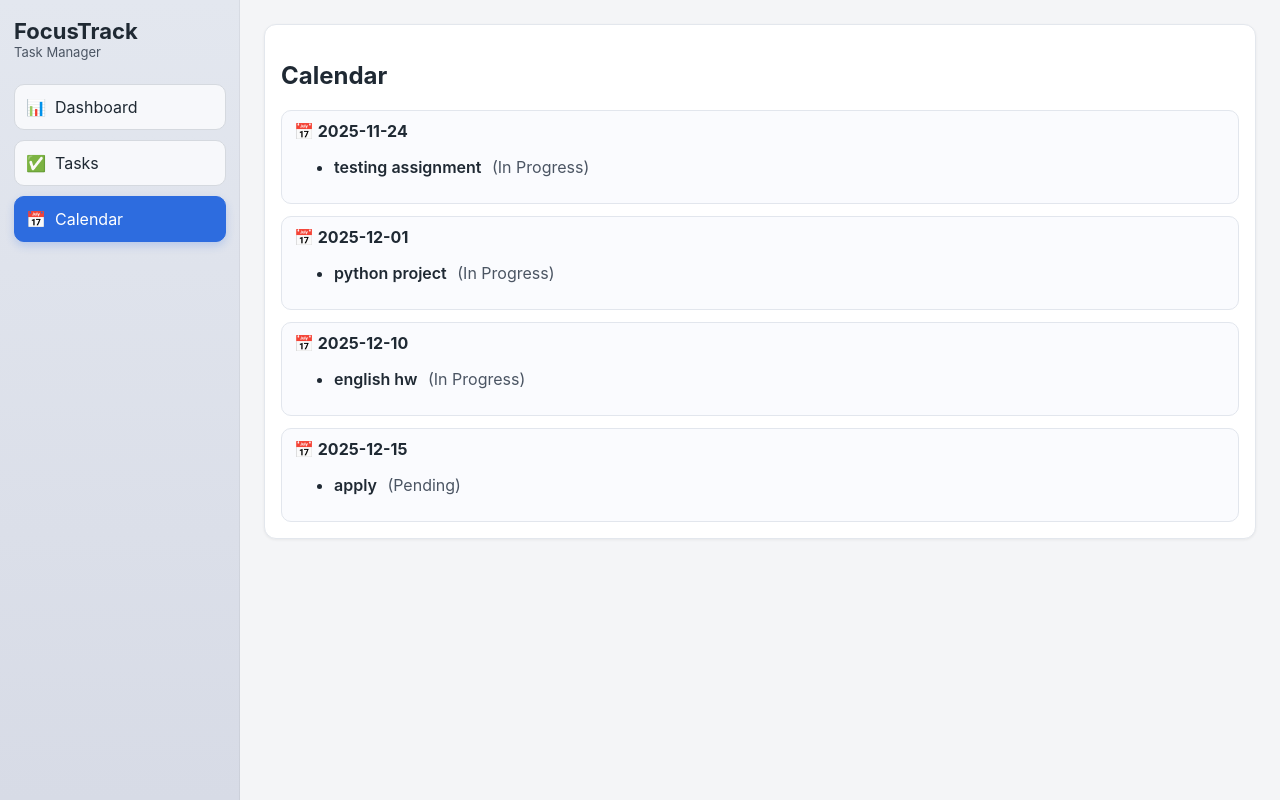
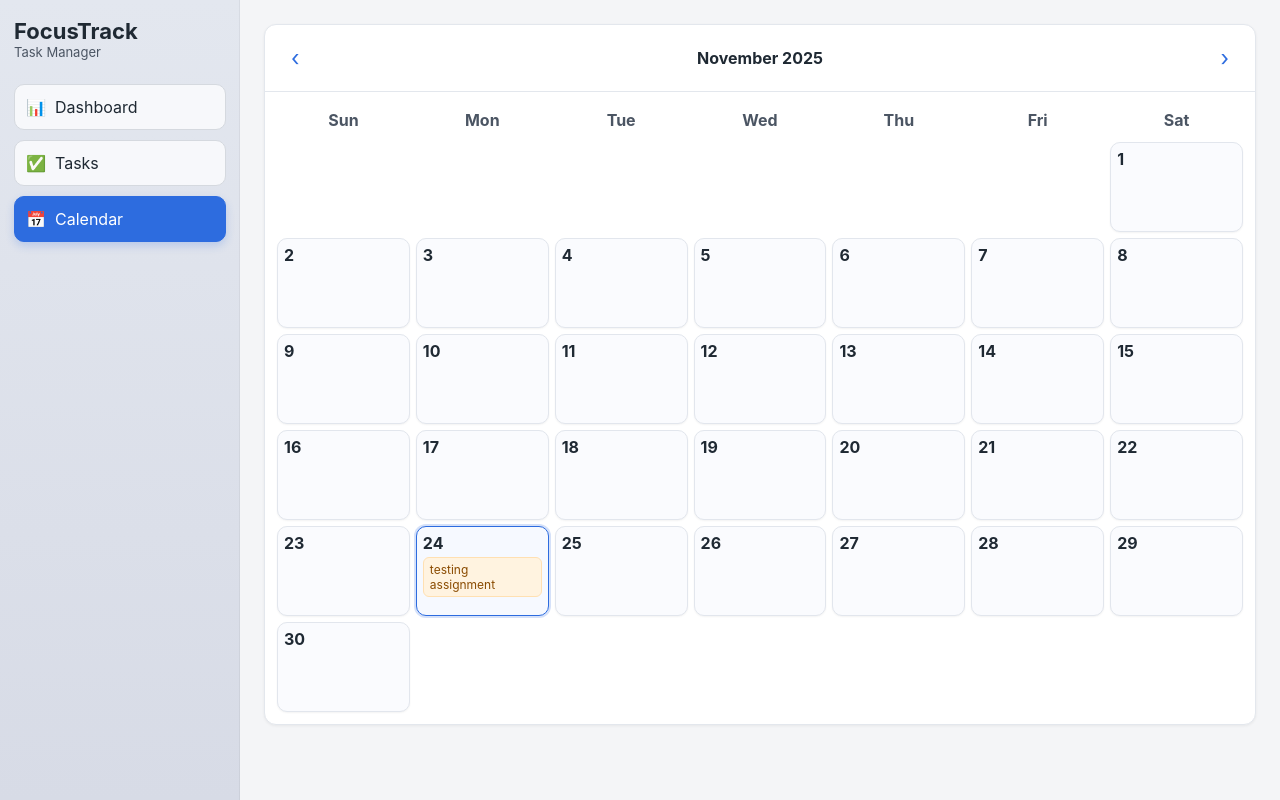
Before and after one commit to rohankhatri7/focustrack, a Flask app: page /calendar in a window 1280 px wide. Run offline with Flask 3, Linux system fonts and the light colour scheme.

Commit message:
skeleton mvp

```diff
--- a/main.py
+++ b/main.py
@@ -1,5 +1,7 @@
 """Flask entry point for FocusTrack."""
 from collections import defaultdict
+from datetime import date, datetime
+import calendar
 
 from flask import Flask, redirect, render_template, request, url_for
 
@@ -25,12 +27,20 @@ Base.metadata.create_all(engine)
 def dashboard():
     tasks = task_manager.list_tasks()
     total_tasks = len(tasks)
+    # count tasks by status
     completed_tasks = sum(1 for t in tasks if t.status == "Done")
     in_progress_tasks = sum(1 for t in tasks if t.status == "In Progress")
-    pending_tasks = sum(1 for t in tasks if t.status != "Done")
-    percent_complete = int((completed_tasks / total_tasks) * 100) if total_tasks else 0
-    percent_pending = int((pending_tasks / total_tasks) * 100) if total_tasks else 0
-    percent_in_progress = int((in_progress_tasks / total_tasks) * 100) if total_tasks else 0
+    pending_tasks = sum(1 for t in tasks if t.status == "Pending")
+
+    # compute percentages for progress bar
+    if total_tasks > 0:
+        percent_complete = int((completed_tasks / total_tasks) * 100)
+        percent_in_progress = int((in_progress_tasks / total_tasks) * 100)
+        percent_pending = 100 - percent_complete - percent_in_progress
+    else:
+        percent_complete = 0
+        percent_in_progress = 0
+        percent_pending = 0
 
     def sort_key(task):
         return task.due_date or "9999-12-31"
@@ -104,17 +114,50 @@ def delete_task(task_id):
 
 
 # calendar view
-@app.route("/calendar")
-def calendar():
-    grouped = defaultdict(list)
+@app.route("/calendar", endpoint="calendar")
+def calendar_view():
+    today = date.today()
+    year = request.args.get("year", type=int) or today.year
+    month = request.args.get("month", type=int) or today.month
+
+    # build month matrix
+    cal = calendar.Calendar(firstweekday=6)
+    weeks = cal.monthdayscalendar(year, month)
+
+    # group tasks by due date
+    tasks_by_date = {}
     for task in task_manager.list_tasks():
-        key = task.due_date or "No due date"
-        grouped[key].append(task)
-    grouped_tasks = dict(sorted(grouped.items()))
+        if task.due_date:
+            try:
+                d = datetime.strptime(task.due_date, "%Y-%m-%d").date()
+                tasks_by_date.setdefault(d, []).append(task)
+            except Exception:
+                pass
+
+    # compute previous and next month
+    if month == 1:
+        prev_year, prev_month = year - 1, 12
+    else:
+        prev_year, prev_month = year, month - 1
+    if month == 12:
+        next_year, next_month = year + 1, 1
+    else:
+        next_year, next_month = year, month + 1
+
     return render_template(
         "calendar.html",
         active_page="calendar",
-        grouped_tasks=grouped_tasks,
+        year=year,
+        month=month,
+        month_name=calendar.month_name[month],
+        weeks=weeks,
+        tasks_by_date=tasks_by_date,
+        today=today,
+        prev_year=prev_year,
+        prev_month=prev_month,
+        next_year=next_year,
+        next_month=next_month,
+        date=date,
     )
 
 
--- a/static/style.css
+++ b/static/style.css
@@ -343,3 +343,81 @@ button.danger {
 
 .calendar-task-title { font-weight: 600; }
 .calendar-task-status { color: #4b5563; margin-left: 6px; }
+
+/* calendar layout */
+.calendar-card { padding: 0; }
+.calendar-card .calendar-header {
+  display: flex;
+  align-items: center;
+  justify-content: space-between;
+  padding: 14px 16px;
+  border-bottom: 1px solid #e3e7ed;
+}
+.cal-nav {
+  text-decoration: none;
+  font-size: 22px;
+  color: #2d6cdf;
+  padding: 6px 10px;
+  border-radius: 8px;
+}
+.cal-nav:hover { background: #eef2fb; }
+.cal-title { font-weight: 700; font-size: 16px; }
+
+.calendar-grid {
+  display: grid;
+  grid-template-columns: repeat(7, 1fr);
+  gap: 6px;
+  padding: 12px;
+}
+
+.calendar-day-name {
+  text-align: center;
+  font-weight: 700;
+  color: #4b5563;
+  padding: 6px 0;
+}
+
+/* calendar cells */
+.calendar-cell {
+  min-height: 90px;
+  border: 1px solid #e2e6ed;
+  border-radius: 10px;
+  background: #fafbfe;
+  padding: 6px;
+  box-sizing: border-box;
+  display: flex;
+  flex-direction: column;
+  gap: 4px;
+  box-shadow: 0 1px 2px rgba(0,0,0,0.05);
+}
+
+.calendar-cell.today {
+  border-color: #2d6cdf;
+  box-shadow: 0 0 0 2px rgba(45,108,223,0.2);
+}
+
+.calendar-cell.has-tasks {
+  background: #f6f9ff;
+}
+
+.calendar-cell.empty {
+  background: transparent;
+  border: none;
+  box-shadow: none;
+}
+
+.calendar-date-number {
+  font-weight: 700;
+  color: #1f2933;
+}
+
+.calendar-task {
+  font-size: 12px;
+  padding: 4px 6px;
+  border-radius: 6px;
+  border: 1px solid #e2e6ed;
+  background: #fff;
+}
+.calendar-task.task-done { background: #e9f7ec; color: #256029; border-color: #cfe8d4; }
+.calendar-task.task-inprogress { background: #fff3e0; color: #8a4b00; border-color: #ffe0b2; }
+.calendar-task.task-pending { background: #f0f2f6; color: #374151; border-color: #e5e7eb; }
--- a/templates/calendar.html
+++ b/templates/calendar.html
@@ -1,27 +1,42 @@
 {% extends "base.html" %}
 {% block content %}
 <div class="page">
-  <div class="card">
-    <h2>Calendar</h2>
-    {% if grouped_tasks %}
-      <div class="calendar-list">
-        {% for date, tasks in grouped_tasks.items() %}
-          <div class="calendar-day">
-            <div class="calendar-date">📅 {{ date }}</div>
-            <ul>
-              {% for task in tasks %}
-                <li>
-                  <span class="calendar-task-title">{{ task.title }}</span>
-                  <span class="calendar-task-status">({{ task.status }})</span>
-                </li>
+  <div class="card calendar-card">
+    <div class="calendar-header">
+      <a class="cal-nav" href="{{ url_for('calendar', year=prev_year, month=prev_month) }}">‹</a>
+      <div class="cal-title">{{ month_name }} {{ year }}</div>
+      <a class="cal-nav" href="{{ url_for('calendar', year=next_year, month=next_month) }}">›</a>
+    </div>
+
+    <div class="calendar-grid">
+      <div class="calendar-day-name">Sun</div>
+      <div class="calendar-day-name">Mon</div>
+      <div class="calendar-day-name">Tue</div>
+      <div class="calendar-day-name">Wed</div>
+      <div class="calendar-day-name">Thu</div>
+      <div class="calendar-day-name">Fri</div>
+      <div class="calendar-day-name">Sat</div>
+
+      {% for week in weeks %}
+        {% for day in week %}
+          {% if day == 0 %}
+            <div class="calendar-cell empty"></div>
+          {% else %}
+            {% set cell_date = date(year, month, day) %}
+            {% set day_tasks = tasks_by_date.get(cell_date, []) %}
+            <div class="calendar-cell {% if cell_date == today %}today{% endif %} {% if day_tasks %}has-tasks{% endif %}">
+              <div class="calendar-date-number">{{ day }}</div>
+              {% for task in day_tasks %}
+                <div class="calendar-task
+                  {% if task.status == 'Done' %}task-done{% elif task.status == 'In Progress' %}task-inprogress{% else %}task-pending{% endif %}">
+                  {{ task.title }}
+                </div>
               {% endfor %}
-            </ul>
-          </div>
+            </div>
+          {% endif %}
         {% endfor %}
-      </div>
-    {% else %}
-      <p>Add tasks to see them here.</p>
-    {% endif %}
+      {% endfor %}
+    </div>
   </div>
 </div>
 {% endblock %}
```
Also changed, not shown: focus_track.db.
